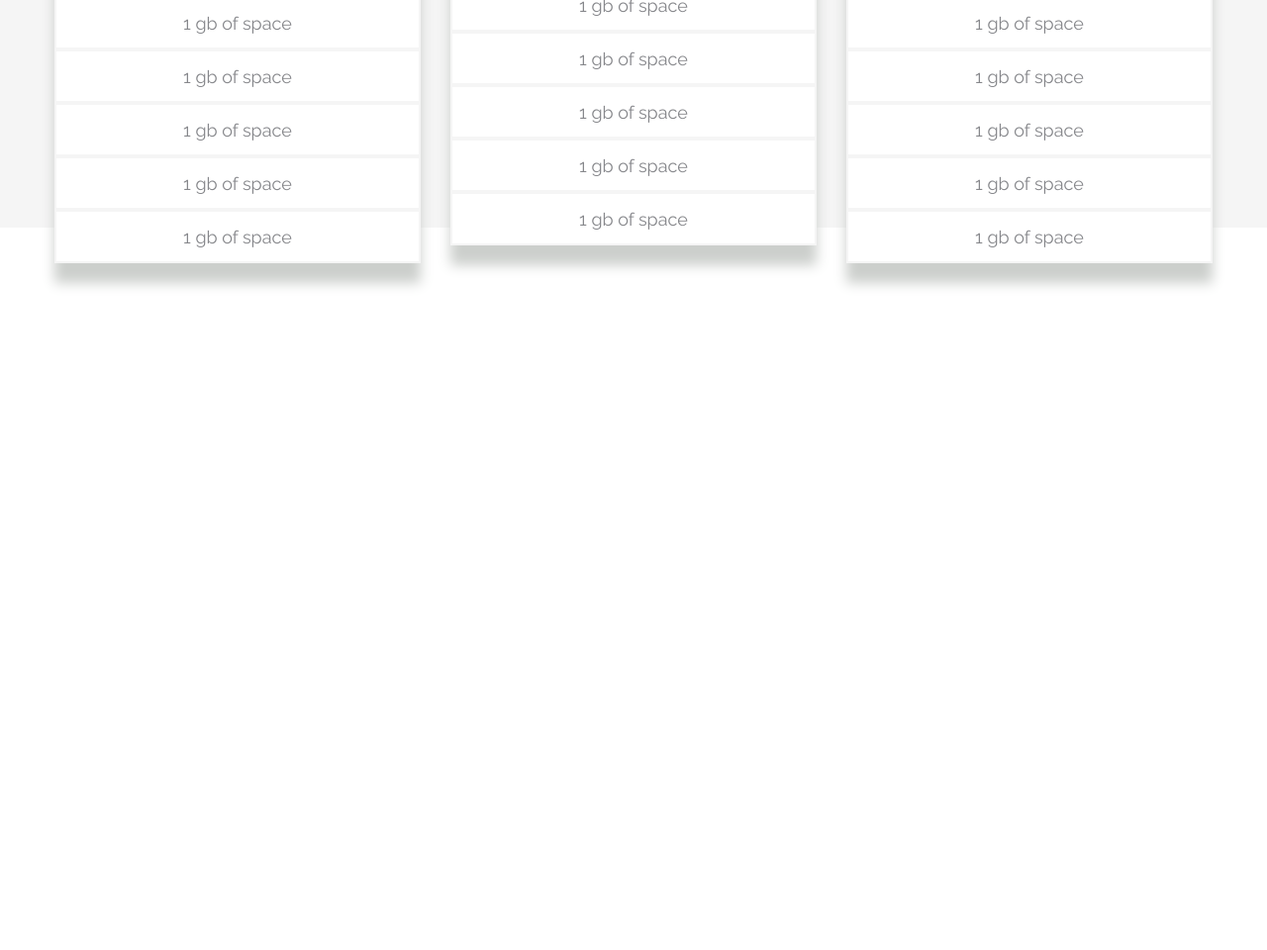
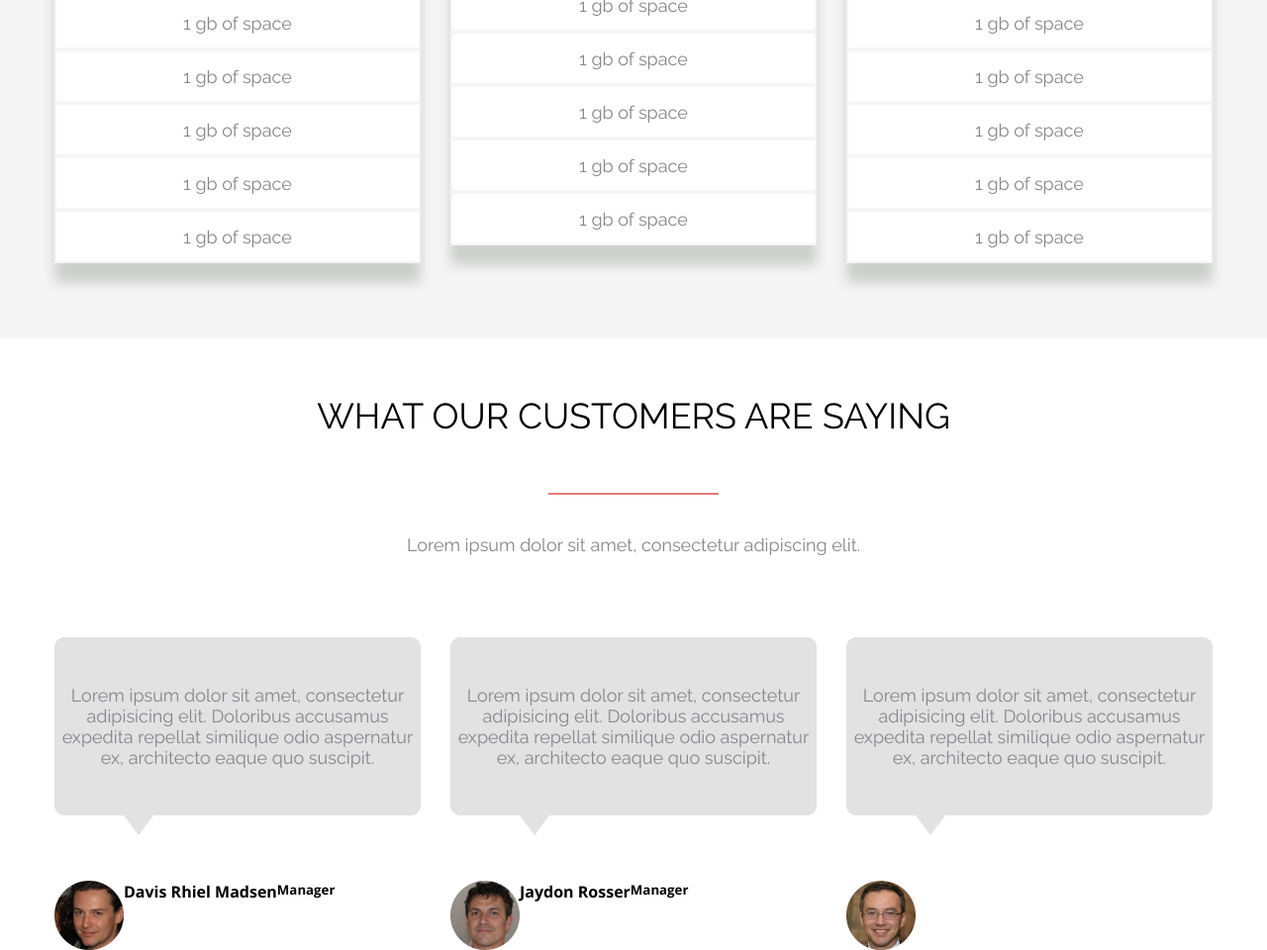
Before and after one commit to xyz100zyx/Axit-Karpinchick, a plain HTML site: page h-2/index.html in a window 1280 px wide. Shown: the part 1712-2672 px from the top of the page at 99% size. Before the commit the page ends 2012 px from the top, so only its background shows below. Drawn offline with nearby package versions, Linux system fonts and the light colour scheme.

Commit message:
fix customers

```diff
--- /dev/null
+++ b/h-2/css/customers.css
@@ -0,0 +1,78 @@
+.customers{
+
+}
+
+.customers__container{
+    text-align: center;
+}
+
+.customers__title{
+    width: 100%;
+    font-family: 'Raleway';
+    font-style: normal;
+    font-weight: 400;
+    font-size: 36px;
+    line-height: 42px;
+    text-transform: uppercase;
+    padding-top: 57px;
+
+}
+
+.customers__title::after {
+    content: "";
+    border: 1px solid #EC7979;
+    display: block;
+    max-width: 170px;
+    margin: 57px auto 40px auto;
+}
+
+.customers__subtitle{
+    font-family: 'Raleway';
+    font-style: normal;
+    font-weight: 400;
+    font-size: 18px;
+    line-height: 21px;
+    color: #86878B;
+    margin-bottom: 83px;
+}
+
+.customers__comments{
+    display: flex;
+    justify-content: space-between;
+}
+
+.customers__comments li{
+    max-width: 370px;
+}
+
+.customers__comment{
+    width: 100%;
+    display: flex;
+    background-image: url('../src/message-1.png');
+    background-repeat: no-repeat;
+    background-position: center;
+    background-size: 370px 200px;
+    min-height: 200px;
+    align-items: center;
+}
+.customers__comment h5{
+    margin-bottom: 20px;
+    text-align: center;
+    font-family: 'Raleway';
+    font-style: normal;
+    font-weight: 400;
+    font-size: 18px;
+    line-height: 21px;
+    color: #86878B;
+}
+
+.customers__user{
+    margin-top: 46px;
+    display: flex;
+
+}
+
+.customers__user-info{
+    display: flex;
+    flex-direction: column;
+}
--- a/h-2/css/pricing.css
+++ b/h-2/css/pricing.css
@@ -1,5 +1,6 @@
 .pricing{
     background: #F5F5F5;
+    min-height: 900px;
 }
 
 .pricing__container{
--- a/h-2/css/styles.css
+++ b/h-2/css/styles.css
@@ -3,6 +3,7 @@
 @import "./about.css";
 @import "./tabs.css";
 @import './pricing.css';
+@import './customers.css';
 
 
 article,
--- a/h-2/index.html
+++ b/h-2/index.html
@@ -43,7 +43,7 @@
                 <h4 class="about__text">Thoughtful Design</h4>
                 <h5 class="about__subtext">
                     Lorem ipsum dolor sit amet, consectetur adipiscing
-                        elit. Aenean euismod bibendum laoreet. Proin gravida  dolor sit amet lacus accumsan et viverra.
+                    elit. Aenean euismod bibendum laoreet. Proin gravida dolor sit amet lacus accumsan et viverra.
                 </h5>
             </li>
             <li class="about__item">
@@ -53,7 +53,7 @@
                 <h4 class="about__text">Thoughtful Design</h4>
                 <h5 class="about__subtext">
                     Lorem ipsum dolor sit amet, consectetur adipiscing
-                        elit. Aenean euismod bibendum laoreet. Proin gravida  dolor sit amet lacus accumsan et viverra.
+                    elit. Aenean euismod bibendum laoreet. Proin gravida dolor sit amet lacus accumsan et viverra.
                 </h5>
             </li>
             <li class="about__item">
@@ -63,7 +63,7 @@
                 <h4 class="about__text">Thoughtful Design</h4>
                 <h5 class="about__subtext">
                     Lorem ipsum dolor sit amet, consectetur adipiscing
-                        elit. Aenean euismod bibendum laoreet. Proin gravida  dolor sit amet lacus accumsan et viverra.
+                    elit. Aenean euismod bibendum laoreet. Proin gravida dolor sit amet lacus accumsan et viverra.
                 </h5>
             </li>
         </ul>
@@ -76,7 +76,7 @@
         <div class="pricing__columns">
             <ul class="pricing__column .pricing__column--first">
                 <li class="pricing__item">
-                        <h4 >Basic</h4>
+                    <h4>Basic</h4>
                 </li>
                 <li class="pricing__item">
                     <h3>$10</h3>
@@ -164,5 +164,60 @@
         </div>
     </div>
 </section>
+<section class="customers">
+    <div class="container customers__container">
+        <h2 class="customers__title">
+            what our customers are saying
+        </h2>
+        <h5 class="customers__subtitle">
+            Lorem ipsum dolor sit amet, consectetur adipiscing elit.
+        </h5>
+        <ul class="customers__comments">
+            <li>
+                <div class="customers__comment">
+                    <h5>Lorem ipsum dolor sit amet,
+                        consectetur adipisicing elit. Doloribus
+                        accusamus expedita repellat similique
+                        odio aspernatur ex, architecto eaque
+                        quo suscipit.
+                    </h5>
+                </div>
+                <div class="customers__user">
+                    <img src="./src/user-1.png" alt="photo" class="customers__img">
+                    <h4 class="customers__name">Davis Rhiel Madsen</h4>
+                    <h5 class="customers__job">Manager</h5>
+                </div>
+            </li>
+            <li>
+                <div class="customers__comment">
+                    <h5>Lorem ipsum dolor sit amet,
+                        consectetur adipisicing elit. Doloribus
+                        accusamus expedita repellat similique
+                        odio aspernatur ex, architecto eaque
+                        quo suscipit.
+                    </h5>
+                </div>
+                <div class="customers__user">
+                    <img src="./src/user-2.png" alt="photo" class="customers__img">
+                    <h4 class="customers__name">Jaydon Rosser</h4>
+                    <h5 class="customers__job">Manager</h5>
+                </div>
+            </li>
+            <li>
+                <div class="customers__comment">
+                    <h5>Lorem ipsum dolor sit amet,
+                        consectetur adipisicing elit. Doloribus
+                        accusamus expedita repellat similique
+                        odio aspernatur ex, architecto eaque
+                        quo suscipit.
+                    </h5>
+                </div>
+                <div class="customers__user">
+                    <img src="./src/user-3.png" alt="photo" class="customers__img">
+                </div>
+            </li>
+        </ul>
+    </div>
+</section>
 </body>
 </html>
```
Also changed, not shown: h-2/src/message-1.png (added), h-2/src/user-1.png (added), h-2/src/user-2.png (added), h-2/src/user-3.png (added). Lines whose indentation alone changed are shown as unchanged.
